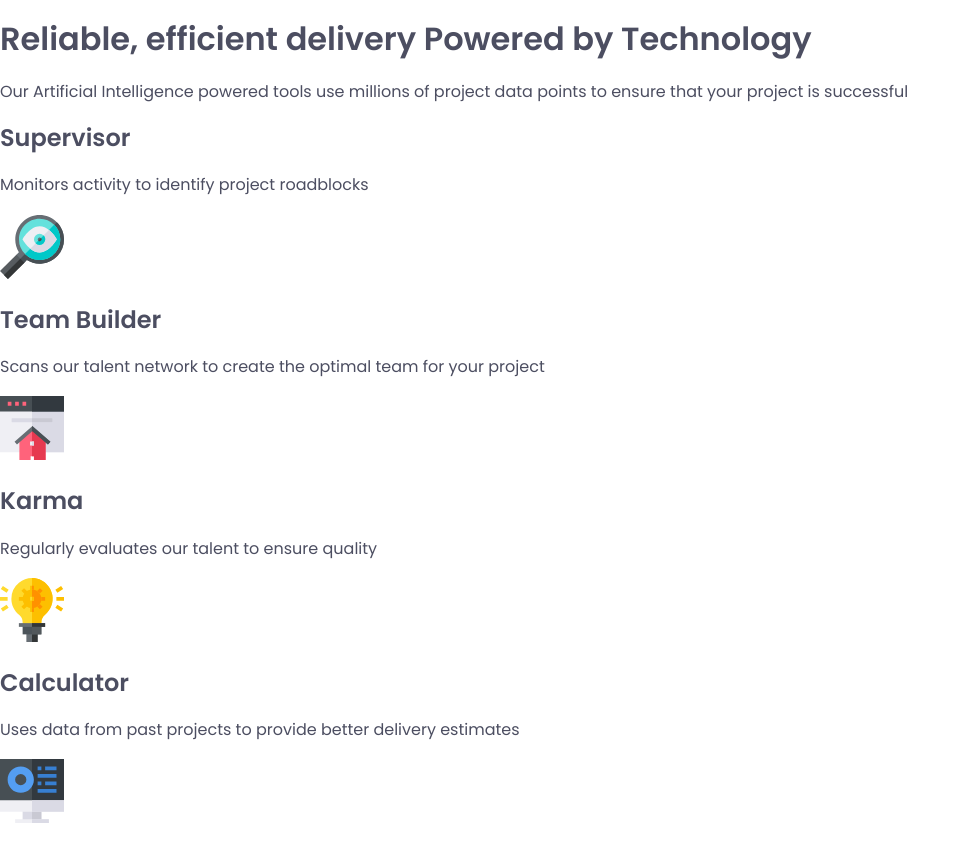
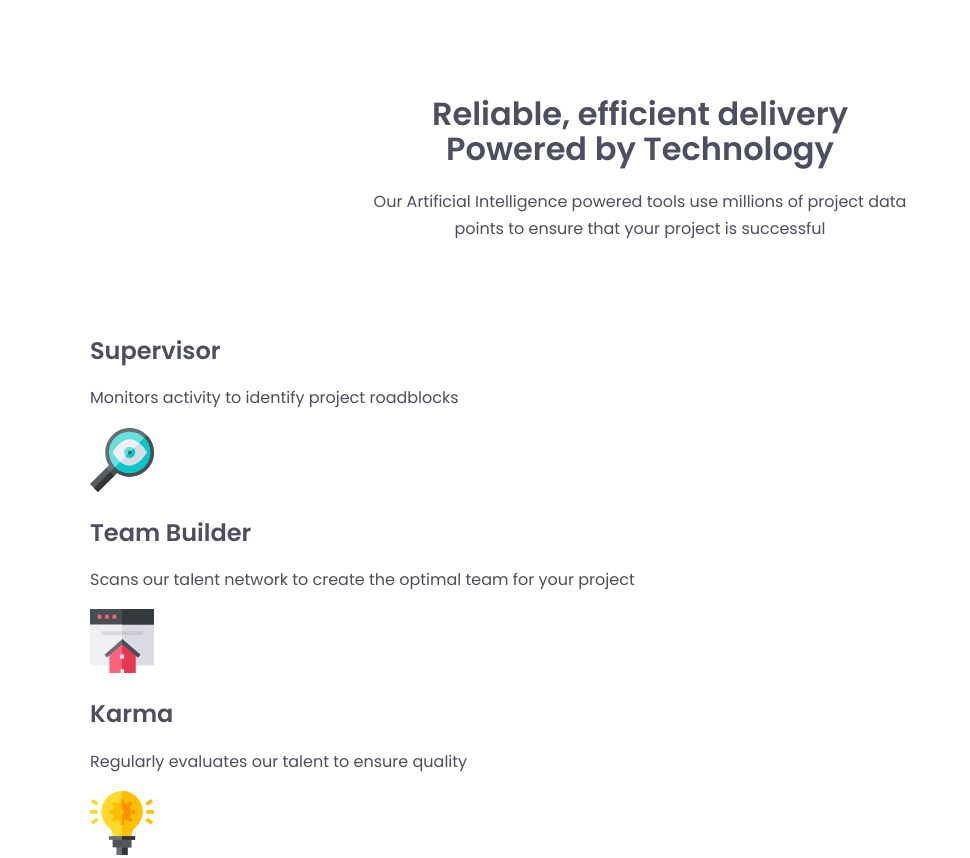
Before and after one commit to Annie-Huang/four-card-feature-section, a website: page index.html in a window 1280 px wide. Shown: the top 858 px of the page, without its empty margins (0-970 px from the left). Before the commit the page ends 832 px from the top, so only its background shows below. Drawn offline with Linux system fonts and the light colour scheme.

Commit message:
Style the heading

```diff
--- a/style.css
+++ b/style.css
@@ -48,5 +48,19 @@ body {
 h1,
 h2,
 h3 {
+  color: var(--clr-neutral-900);
   line-height: 1.1;
 }
+
+.wrapper {
+  max-width: 1100px;
+  margin-inline: auto;
+}
+.wrapper--narrow {
+  max-width: 550px;
+}
+
+header {
+  text-align: center;
+  margin-block: 6rem;
+}
```
